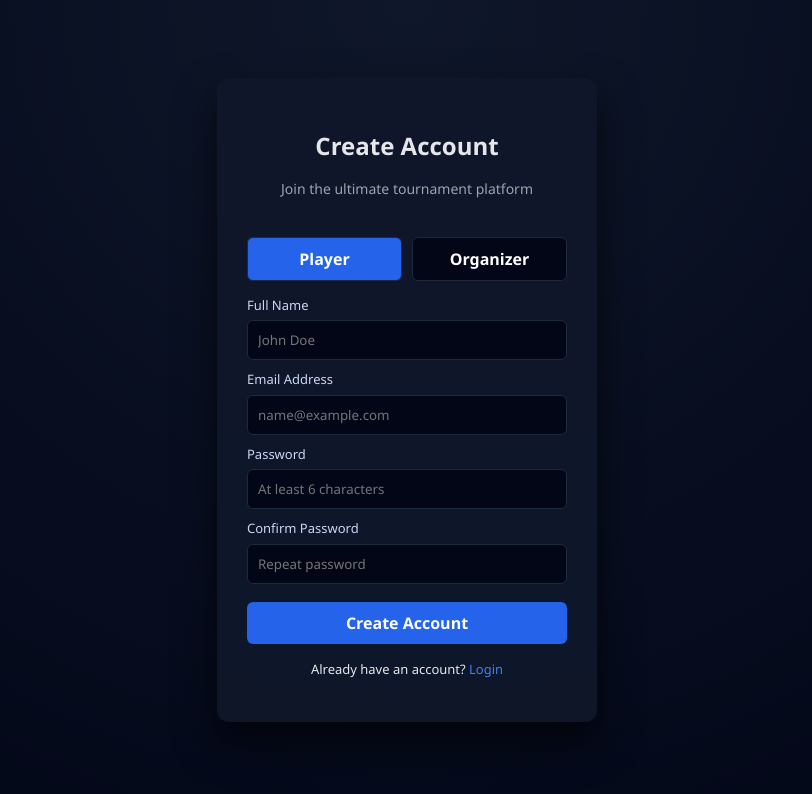
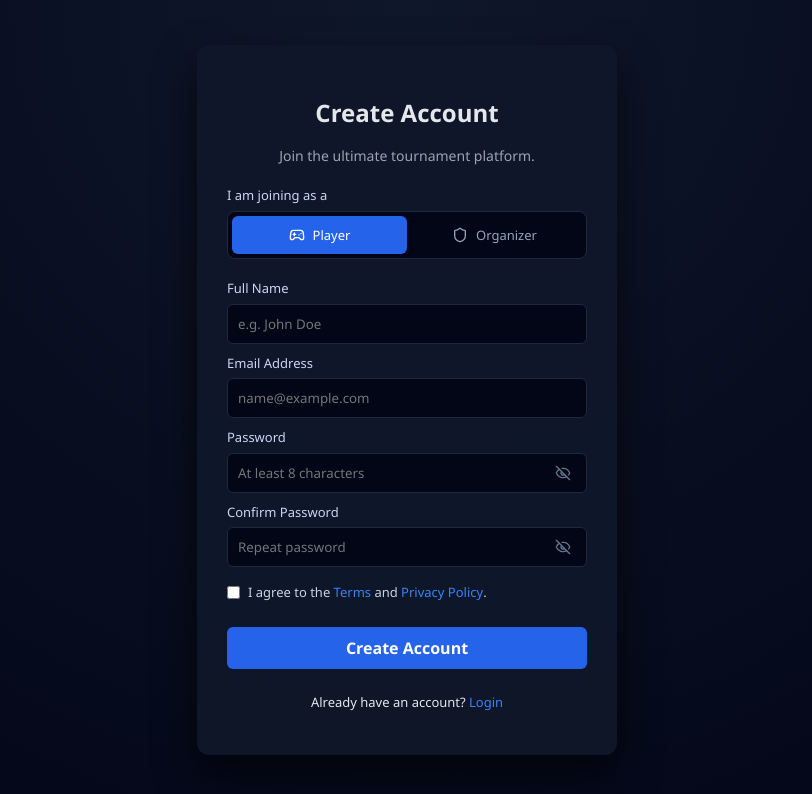
Before and after one commit to smaranKadel14/Tourney-Gaming_Tournament_System-, a React app in the folder frontend/: page /signup in a window 1280 px wide. Shown: the top 794 px of the page, without its empty margins (233-1045 px from the left). Built offline with nearby package versions, Linux system fonts and the light colour scheme; the HTML template or start-up script is replaced by a standard one.

Commit message:
Improved the UI of registration pages

```diff
--- a/frontend/package.json
+++ b/frontend/package.json
@@ -13,6 +13,7 @@
     "@radix-ui/react-label": "^2.1.8",
     "@radix-ui/react-slot": "^1.2.4",
     "axios": "^1.13.5",
+    "lucide-react": "^0.577.0",
     "react": "^19.2.0",
     "react-dom": "^19.2.0",
     "react-easy-crop": "^5.5.6",
--- /dev/null
+++ b/frontend/src/components/auth/ForgotPassword.tsx
@@ -0,0 +1,77 @@
+import { useState } from "react";
+import { Link } from "react-router-dom";
+import "./Auth.css";
+
+const ForgotPassword = () => {
+  const [email, setEmail] = useState("");
+  const [loading, setLoading] = useState(false);
+  const [message, setMessage] = useState("");
+  const [error, setError] = useState("");
+
+  const handleSubmit = async (e: React.FormEvent) => {
+    e.preventDefault();
+    setError("");
+    setMessage("");
+
+    if (!email) {
+      setError("Please enter your email address");
+      return;
+    }
+
+    try {
+      setLoading(true);
+      // Simulate API call for password reset
+      await new Promise(resolve => setTimeout(resolve, 1000));
+      setMessage("If an account exists for this email, a password reset link has been sent.");
+      setEmail("");
+    } catch (err: any) {
+      setError("Failed to process request. Please try again.");
+    } finally {
+      setLoading(false);
+    }
+  };
+
+  return (
+    <div className="auth-page">
+      <div className="auth-card">
+        <h2>Reset Password</h2>
+        <p className="subtitle">Enter your email to receive recovery instructions</p>
+
+        {error && <div className="auth-error">{error}</div>}
+        {message && (
+          <div style={{
+            background: 'rgba(34, 197, 94, 0.12)',
+            border: '1px solid rgba(34, 197, 94, 0.25)',
+            color: '#86efac',
+            padding: '10px 12px',
+            borderRadius: '10px',
+            fontSize: '13px',
+            margin: '10px 0 16px'
+          }}>
+            {message}
+          </div>
+        )}
+
+        <form onSubmit={handleSubmit}>
+          <label>Email Address</label>
+          <input
+            type="email"
+            placeholder="player@example.com"
+            value={email}
+            onChange={(e) => setEmail(e.target.value)}
+          />
+
+          <button type="submit" disabled={loading} style={{ marginTop: '24px' }}>
+            {loading ? "Sending..." : "Send Reset Link"}
+          </button>
+        </form>
+
+        <p className="switch" style={{ marginTop: '24px' }}>
+          Remembered your password? <Link to="/login">Log In</Link>
+        </p>
+      </div>
+    </div>
+  );
+};
+
+export default ForgotPassword;
--- a/frontend/src/components/auth/Login.tsx
+++ b/frontend/src/components/auth/Login.tsx
@@ -1,5 +1,6 @@
 import { useState } from "react";
 import { Link, useNavigate } from "react-router-dom";
+import { Eye, EyeOff } from "lucide-react";
 import "./Auth.css";
 import { api } from "../../lib/api";
 import { saveAuth, roleHomePath } from "../../utils/auth";
@@ -24,6 +25,7 @@ const Login = () => {
   // I am keeping loading + error for better feedback
   const [loading, setLoading] = useState(false);
   const [error, setError] = useState("");
+  const [showPassword, setShowPassword] = useState(false);
 
   const handleSubmit = async (e: React.FormEvent) => {
     e.preventDefault();
@@ -73,18 +75,51 @@ const Login = () => {
             onChange={(e) => setEmail(e.target.value)}
           />
 
+          <div className="auth-label-row">
             <label>Password</label>
+            <Link to="/forgot-password" className="auth-forgot-link">Forgot Password?</Link>
+          </div>
+          <div className="auth-input-wrapper">
             <input
-            type="password"
+              type={showPassword ? "text" : "password"}
               placeholder="Enter your password"
               value={password}
               onChange={(e) => setPassword(e.target.value)}
             />
+            <span className="auth-input-icon" onClick={() => setShowPassword(!showPassword)}>
+              {showPassword ? <Eye size={16} /> : <EyeOff size={16} />}
+            </span>
+          </div>
 
           <button type="submit" disabled={loading}>
             {loading ? "Logging in..." : "Log In"}
           </button>
         </form>
+
+        <div className="auth-divider">OR CONTINUE WITH</div>
+
+        <div className="auth-social-grid">
+          <button type="button" className="auth-social-btn" onClick={() => alert('Google login clicked')}>
+            <span className="auth-social-ic">
+              <svg viewBox="0 0 24 24" xmlns="http://www.w3.org/2000/svg">
+                <path d="M22.56 12.25c0-.78-.07-1.53-.2-2.25H12v4.26h5.92c-.26 1.37-1.04 2.53-2.21 3.31v2.77h3.57c2.08-1.92 3.28-4.74 3.28-8.09z" fill="#4285F4"/>
+                <path d="M12 23c2.97 0 5.46-.98 7.28-2.66l-3.57-2.77c-.98.66-2.23 1.06-3.71 1.06-2.86 0-5.29-1.93-6.16-4.53H2.18v2.84C3.99 20.53 7.7 23 12 23z" fill="#34A853"/>
+                <path d="M5.84 14.09c-.22-.66-.35-1.36-.35-2.09s.13-1.43.35-2.09V7.07H2.18C1.43 8.55 1 10.22 1 12s.43 3.45 1.18 4.93l2.85-2.22.81-.62z" fill="#FBBC05"/>
+                <path d="M12 5.38c1.62 0 3.06.56 4.21 1.64l3.15-3.15C17.45 2.09 14.97 1 12 1 7.7 1 3.99 3.47 2.18 7.07l3.66 2.84c.87-2.6 3.3-4.53 6.16-4.53z" fill="#EA4335"/>
+              </svg>
+            </span>
+            Google
+          </button>
+
+          <button type="button" className="auth-social-btn" onClick={() => alert('Discord login clicked')}>
+            <span className="auth-social-ic">
+              <svg viewBox="0 0 127.14 96.36" xmlns="http://www.w3.org/2000/svg" fill="#fff">
+                <path d="M107.7,8.07A105.15,105.15,0,0,0,81.47,0a72.06,72.06,0,0,0-3.36,6.83A97.68,97.68,0,0,0,49,6.83,72.37,72.37,0,0,0,45.64,0,105.89,105.89,0,0,0,19.39,8.09C2.79,32.65-1.71,56.6.54,80.21h0A105.73,105.73,0,0,0,32.71,96.36,77.7,77.7,0,0,0,39.6,85.25a68.42,68.42,0,0,1-10.85-5.18c.91-.66,1.8-1.34,2.66-2a75.57,75.57,0,0,0,64.32,0c.87.71,1.76,1.39,2.66,2a67.73,67.73,0,0,1-10.87,5.19,77,77,0,0,0,6.89,11.1,105.25,105.25,0,0,0,32.19-16.14c2.64-27.38-4.51-51.11-18.9-72.15ZM42.45,65.69C36.18,65.69,31,60,31,53s5-12.74,11.43-12.74S54,46,53.89,53,48.84,65.69,42.45,65.69Zm42.24,0C78.41,65.69,73.31,60,73.31,53s5-12.74,11.43-12.74S96.1,46,96,53,91.08,65.69,84.69,65.69Z" />
+              </svg>
+            </span>
+            Discord
+          </button>
+        </div>
 
         <p className="switch">
           New to the arena? <Link to="/signup">Create an Account</Link>
--- a/frontend/src/components/auth/Signup.tsx
+++ b/frontend/src/components/auth/Signup.tsx
@@ -1,5 +1,6 @@
 import { useState } from "react";
 import { Link, useNavigate } from "react-router-dom";
+import { Gamepad2, Shield, Eye, EyeOff } from "lucide-react";
 import "./Auth.css";
 import { api } from "../../lib/api";
 import { saveAuth, roleHomePath } from "../../utils/auth";
@@ -17,16 +18,17 @@ type RegisterResponse = {
 const Signup = () => {
   const navigate = useNavigate();
 
-  // I am keeping role selection (player/organizer)
   const [role, setRole] = useState<"player" | "organizer">("player");
 
-  // I am keeping input states
   const [name, setName] = useState("");
   const [email, setEmail] = useState("");
   const [password, setPassword] = useState("");
   const [confirmPassword, setConfirmPassword] = useState("");
+  const [agreed, setAgreed] = useState(false);
 
-  // I am keeping loading + error for feedback
+  const [showPassword, setShowPassword] = useState(false);
+  const [showConfirm, setShowConfirm] = useState(false);
+
   const [loading, setLoading] = useState(false);
   const [error, setError] = useState("");
 
@@ -38,19 +40,22 @@ const Signup = () => {
       setError("All fields are required");
       return;
     }
-    if (password.length < 6) {
-      setError("Password must be at least 6 characters");
+    if (password.length < 8) {
+      setError("Password must be at least 8 characters");
       return;
     }
     if (password !== confirmPassword) {
       setError("Passwords do not match");
       return;
     }
+    if (!agreed) {
+      setError("You must agree to the Terms and Privacy Policy");
+      return;
+    }
 
     try {
       setLoading(true);
 
-      // Calling backend register API
       const res = await api.post<RegisterResponse>("/auth/register", {
         fullName: name,
         email,
@@ -58,10 +63,7 @@ const Signup = () => {
         role,
       });
 
-      // Saving auth
       saveAuth(res.data.token, res.data.user);
-
-      // Redirect based on role
       navigate(roleHomePath(res.data.user.role));
     } catch (err: any) {
       setError(err?.response?.data?.message || "Registration failed");
@@ -72,26 +74,27 @@ const Signup = () => {
 
   return (
     <div className="auth-page">
-      <div className="auth-card">
+      <div className="auth-card" style={{ width: 420 }}>
         <h2>Create Account</h2>
-        <p className="subtitle">Join the ultimate tournament platform</p>
+        <p className="subtitle">Join the ultimate tournament platform.</p>
 
         {error && <div className="auth-error">{error}</div>}
 
-        <div className="role-switch">
+        <label style={{ marginBottom: 6 }}>I am joining as a</label>
+        <div className="auth-role-group">
           <button
-            className={role === "player" ? "active" : ""}
+            type="button"
+            className={`auth-role-btn ${role === "player" ? "active" : ""}`}
             onClick={() => setRole("player")}
-            type="button"
           >
-            Player
+            <Gamepad2 size={16} /> Player
           </button>
           <button
-            className={role === "organizer" ? "active" : ""}
+            type="button"
+            className={`auth-role-btn ${role === "organizer" ? "active" : ""}`}
             onClick={() => setRole("organizer")}
-            type="button"
           >
-            Organizer
+            <Shield size={16} /> Organizer
           </button>
         </div>
 
@@ -99,7 +102,7 @@ const Signup = () => {
           <label>Full Name</label>
           <input
             type="text"
-            placeholder="John Doe"
+            placeholder="e.g. John Doe"
             value={name}
             onChange={(e) => setName(e.target.value)}
           />
@@ -113,27 +116,49 @@ const Signup = () => {
           />
 
           <label>Password</label>
+          <div className="auth-input-wrapper">
             <input
-            type="password"
-            placeholder="At least 6 characters"
+              type={showPassword ? "text" : "password"}
+              placeholder="At least 8 characters"
               value={password}
               onChange={(e) => setPassword(e.target.value)}
             />
+            <span className="auth-input-icon" onClick={() => setShowPassword(!showPassword)}>
+              {showPassword ? <Eye size={16} /> : <EyeOff size={16} />}
+            </span>
+          </div>
 
           <label>Confirm Password</label>
+          <div className="auth-input-wrapper">
             <input
-            type="password"
+              type={showConfirm ? "text" : "password"}
               placeholder="Repeat password"
               value={confirmPassword}
               onChange={(e) => setConfirmPassword(e.target.value)}
             />
+            <span className="auth-input-icon" onClick={() => setShowConfirm(!showConfirm)}>
+              {showConfirm ? <Eye size={16} /> : <EyeOff size={16} />}
+            </span>
+          </div>
 
-          <button type="submit" disabled={loading}>
+          <div className="auth-checkbox-row">
+            <input
+              type="checkbox"
+              id="agreeCheck"
+              checked={agreed}
+              onChange={(e) => setAgreed(e.target.checked)}
+            />
+            <label htmlFor="agreeCheck">
+              I agree to the <a href="#terms">Terms</a> and <a href="#privacy">Privacy Policy</a>.
+            </label>
+          </div>
+
+          <button type="submit" disabled={loading} style={{ marginTop: 24 }}>
             {loading ? "Creating..." : "Create Account"}
           </button>
         </form>
 
-        <p className="switch">
+        <p className="switch" style={{ marginTop: 24 }}>
           Already have an account? <Link to="/login">Login</Link>
         </p>
       </div>
--- a/frontend/src/components/auth/auth.css
+++ b/frontend/src/components/auth/auth.css
@@ -84,20 +84,98 @@ button:hover {
   text-decoration: none;
 }
 
-.role-switch {
+.auth-role-group {
   display: flex;
-  gap: 10px;
-  margin-bottom: 15px;
+  background: #020617;
+  padding: 4px;
+  border-radius: 8px;
+  border: 1px solid #1e293b;
+  margin-bottom: 20px;
 }
 
-.role-switch button {
+.auth-role-btn {
   flex: 1;
-  background: #020617;
-  border: 1px solid #1e293b;
+  display: flex;
+  align-items: center;
+  justify-content: center;
+  gap: 8px;
+  padding: 10px;
+  background: transparent;
+  border: none;
+  border-radius: 6px;
+  color: #94a3b8;
+  font-size: 13px;
+  font-weight: 500;
+  cursor: pointer;
+  transition: all 0.2s;
+  margin-top: 0;
 }
 
-.role-switch .active {
+.auth-role-btn.active {
   background: #2563eb;
+  color: #ffffff;
+  box-shadow: 0 1px 3px rgba(0,0,0,0.5);
+}
+
+.auth-role-btn:hover {
+  background: #1e293b;
+  color: #f8fafc;
+}
+
+.auth-role-btn.active:hover {
+  background: #1d4ed8;
+}
+
+.auth-input-wrapper {
+  position: relative;
+  display: flex;
+  align-items: center;
+}
+
+.auth-input-wrapper input {
+  padding-right: 40px;
+}
+
+.auth-input-icon {
+  position: absolute;
+  right: 12px;
+  color: #64748b;
+  cursor: pointer;
+  display: flex;
+  padding: 4px;
+  margin-top: 5px;
+}
+.auth-input-icon:hover {
+  color: #cbd5e1;
+}
+
+.auth-checkbox-row {
+  display: flex;
+  align-items: center;
+  gap: 8px;
+  margin-top: 16px;
+}
+
+.auth-checkbox-row input[type="checkbox"] {
+  width: auto;
+  margin: 0;
+  cursor: pointer;
+  accent-color: #2563eb;
+}
+
+.auth-checkbox-row label {
+  margin: 0;
+  font-size: 13px;
+  color: #cbd5e1;
+  cursor: pointer;
+}
+
+.auth-checkbox-row a {
+  color: #3b82f6;
+  text-decoration: none;
+}
+.auth-checkbox-row a:hover {
+  text-decoration: underline;
 }
 
 .auth-error{
@@ -110,6 +188,81 @@ button:hover {
   margin: 10px 0 12px;
 }
 
-/* .role-switch button:hover {
-  background: #1d4ed8;
-} */
+/* New Login UI Additions */
+.auth-label-row {
+  display: flex;
+  justify-content: space-between;
+  align-items: center;
+  margin-top: 10px;
+}
+.auth-label-row label {
+  margin-top: 0;
+}
+.auth-forgot-link {
+  font-size: 12px;
+  color: #3b82f6;
+  text-decoration: none;
+  font-weight: 500;
+}
+.auth-forgot-link:hover {
+  text-decoration: underline;
+}
+
+.auth-divider {
+  display: flex;
+  align-items: center;
+  text-align: center;
+  color: #64748b;
+  font-size: 11px;
+  font-weight: 600;
+  letter-spacing: 0.5px;
+  margin: 24px 0;
+}
+.auth-divider::before,
+.auth-divider::after {
+  content: "";
+  flex: 1;
+  border-bottom: 1px solid #1e293b;
+}
+.auth-divider:not(:empty)::before {
+  margin-right: .5em;
+}
+.auth-divider:not(:empty)::after {
+  margin-left: .5em;
+}
+
+.auth-social-grid {
+  display: grid;
+  grid-template-columns: 1fr 1fr;
+  gap: 12px;
+}
+
+.auth-social-btn {
+  display: flex;
+  align-items: center;
+  justify-content: center;
+  gap: 8px;
+  background: transparent;
+  border: 1px solid #1e293b;
+  color: #cbd5f5;
+  font-weight: 500;
+  font-size: 13px;
+  padding: 10px;
+  border-radius: 6px;
+  cursor: pointer;
+  transition: all 0.2s;
+  margin-top: 0;
+}
+
+.auth-social-btn:hover {
+  background: #0f172a;
+  border-color: #334155;
+}
+
+.auth-social-ic {
+  width: 16px;
+  height: 16px;
+  display: flex;
+  align-items: center;
+  justify-content: center;
+}
--- a/frontend/src/components/routes/AppRoutes.tsx
+++ b/frontend/src/components/routes/AppRoutes.tsx
@@ -2,6 +2,7 @@ import { Routes, Route, Navigate } from "react-router-dom";
 
 import Login from "../auth/Login";
 import Signup from "../auth/Signup";
+import ForgotPassword from "../auth/ForgotPassword";
 
 import PlayerHome from "../pages/player/PlayerHome";
 import Tournaments from "../pages/player/Tournaments";
@@ -26,6 +27,7 @@ export default function AppRoutes() {
       {/* Public routes - only when not logged in */}
       <Route path="/login" element={<PublicOnlyRoute><Login /></PublicOnlyRoute>} />
       <Route path="/signup" element={<PublicOnlyRoute><Signup /></PublicOnlyRoute>} />
+      <Route path="/forgot-password" element={<PublicOnlyRoute><ForgotPassword /></PublicOnlyRoute>} />
 
       {/* Protected routes - only when logged in with correct role */}
       <Route
```
Also changed, not shown: 1 other file (tests, documents, lock files or other folders). Lines whose indentation alone changed are shown as unchanged.
